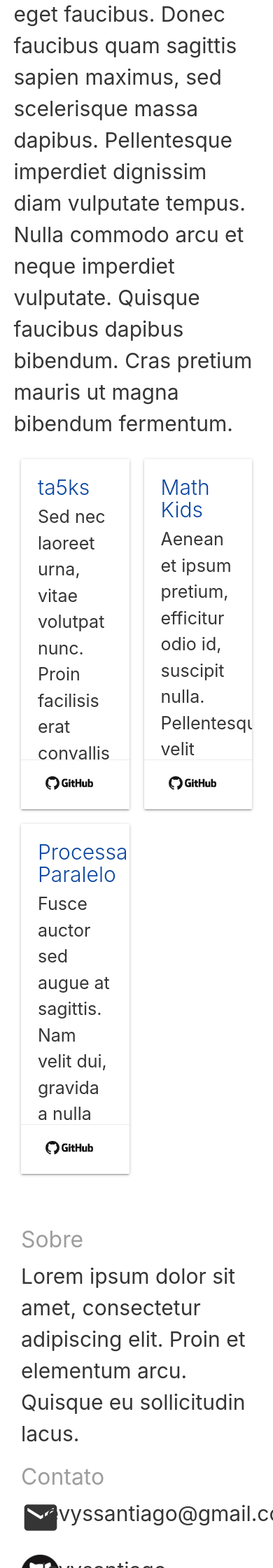
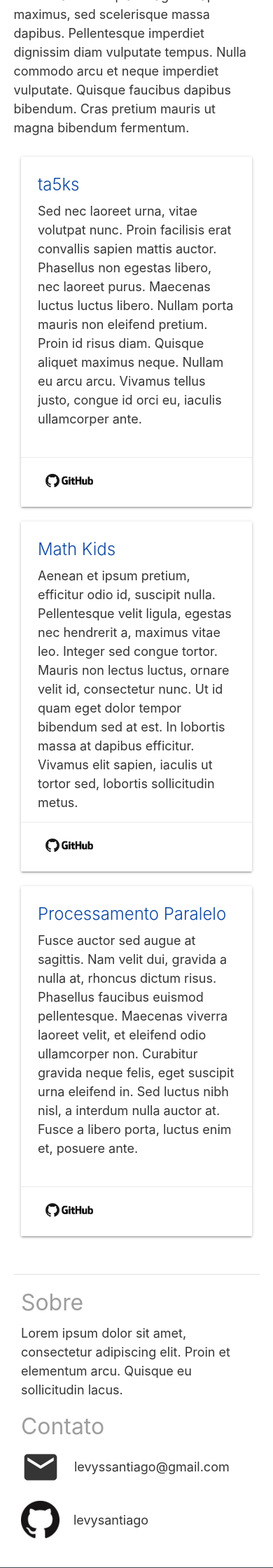
Before and after one commit to Levysantiago/Projeto-web, a PHP site: page /projetos.html in a window 390 px wide; the page is wider, and only the part inside the window is pictured. Shown: the part 280-2520 px from the top of that part at 70% size. Run offline with PHP 8.4, Linux system fonts and the light colour scheme.

Commit message:
Corrigindo responsividade

```diff
--- a/projeto/etapa_2/projetos.html
+++ b/projeto/etapa_2/projetos.html
@@ -7,6 +7,7 @@
 	<link rel="stylesheet" type="text/css" href="style.css">
 	<link rel="stylesheet" href="https://cdnjs.cloudflare.com/ajax/libs/materialize/1.0.0/css/materialize.min.css">
     <link href="https://fonts.googleapis.com/icon?family=Material+Icons" rel="stylesheet">
+    <meta name="viewport" content="width=device-width, initial-scale=1.0">
 </head>
 <body>
 	<!-- MENU -->
@@ -14,7 +15,7 @@
 		<div class="parallax-container">
 	      	<nav class="transparent z-depth-0">
 			    <div class="nav-wrapper">
-			      <a href="#" data-target="mobile-demo" class="sidenav-trigger"><img width="90px" src="imgs/menu.png"></a>
+			      <a href="#" data-target="mobile-demo" class="sidenav-trigger"><img src="imgs/menu.png"></a>
 			      <ul class="right hide-on-med-and-down">
 			        <li><a href="./index.html">Principal</a></li>
 			        <li><a href="./publicacoes.html">Publicações</a></li>
@@ -43,7 +44,7 @@
 				</p><br/>
 
 				<div class="row">
-					<div class="col s6">
+					<div class="col s12 l6">
 				    	<a href="https://github.com/Levysantiago/ta5ks">
 					      <div class="card hoverable large">
 
@@ -58,7 +59,7 @@
 				  		</a>
 				    </div>
 
-				    <div class="col s6">
+				    <div class="col s12 l6">
 				    	<a href="https://github.com/Levysantiago/MathKids">
 					      <div class="card hoverable large">
 
@@ -73,7 +74,7 @@
 				  		</a>
 				    </div>
 
-				    <div class="col s6">
+				    <div class="col s12 l6">
 				    	<a href="https://github.com/Levysantiago/processamento_Paralelo">
 					      <div class="card hoverable large">
 
@@ -94,8 +95,8 @@
 	</main>
 
 	<!-- FOOTER -->
+	<footer class="page-footer white">
 		<div class="divider"></div>
-	<footer class="page-footer white">
           <div class="container">
             <div class="row">
               <div class="col l4 m6 s12">
@@ -107,19 +108,15 @@
               <div class="col l6 offset-l2 m6 s12">
                 <h4 class="grey-text">Contato</h4>
                 <div class="row">
-            	<div class="col s1 m2">
-	                <i class="medium material-icons" alt="Endereço de email">email</i>
-				</div>
-				<div class="col s1">
-					<p class="text-lighten-4">levyssantiago@gmail.com</p></p>
+                	<div class="col s1 m2 valign-wrapper">
+		                <i class="medium material-icons img-footer" alt="Endereço de email">email</i>
+						<p class="text-lighten-4 left-align">levyssantiago@gmail.com</p></p>
 					</div>
 				</div>
 				<div class="row">
-				<div class="col s1 m2">
-					<img src="imgs/github-circle.jpg" alt="Usuário github" />
-				</div>
-				<div class="col s1">
-					<p class="text-lighten-4">levysantiago</p></p>
+					<div class="col s1 m2 valign-wrapper">
+						<img class="img-footer" src="imgs/github-circle.jpg" alt="Usuário github" />
+						<p class="text-lighten-4">levysantiago</p>
 					</div>
 				</div>
               </div>
@@ -128,10 +125,9 @@
           </div>
 
 			<div class="footer-copyright blue-grey darken-3">
-        <div class="container">
 		            <nav class="transparent z-depth-0">
 					    <div class="nav-wrapper">
-		      <ul id="nav-mobile" class="right">
+					      <ul class="right">
 					        <li><a href="./index.html">Principal</a></li>
 					        <li><a href="./publicacoes.html">Publicações</a></li>
 					        <li><a href="./projetos.html">Projetos</a></li>
@@ -139,7 +135,7 @@
 					      </ul>
 					    </div>
 					</nav>
-        </div>
+
 			</div>
         </footer>
 
--- a/projeto/etapa_2/style.css
+++ b/projeto/etapa_2/style.css
@@ -63,6 +63,10 @@ header .parallax-container, header .parallax{
 	height: 100%;
 }
 
+div.card-content > span.card-title{
+	color: #0d47a1;
+}
+
 .dateText{
 	color: gray;
 	font-size: 10px;
@@ -85,7 +89,36 @@ header .parallax-container, header .parallax{
 	margin: 0px;
 }
 
-ul.sidenav{
+.img-footer{
+	margin-right: 20px;
+	width: 70px;
+}
+
+nav > div > ul {
+    float: right;
+}
+
+@media only screen and (max-width: 1000px) {
+    nav > div > ul a {
+	    font-size: 14px;
+	}
+
+	nav > div > ul {
+	    float: none;
+	}
+
+	#main-header h1{
+		font-size: 35px;
+	}
+}
+
+
+
+
+
+
+
+/*ul.sidenav{
 	width: 80%;
 }
 
@@ -101,9 +134,9 @@ ul.sidenav > li > a{
 
 div.card-content > span.card-title{
 	color: #0d47a1;
-}
+}*/
 
-@media screen and (orientation:landscape) {
+/*@media screen and (orientation:landscape) {
 	ul.sidenav{
 		width: 80%;
 	}
@@ -117,26 +150,4 @@ div.card-content > span.card-title{
 		padding: 3% 3% 3% 8%;
 		font-size: 30px;
 	}
-}
-
-@media only screen and (max-width: 1000px) {
-    p{
-		font-size: 30px;
-	}
-
-	div.card-content p{
-		font-size: 25px;
-	}
-
-	div.card-content p.dateText{
-		font-size: 20px;
-	}
-
-	div.card-content > span.card-title{
-		font-size: 30px;
-	}
-
-	.multiline-ellipsis {
-	    -webkit-line-clamp: 4;
-	}
-}
+}*/
```
Also changed, not shown: docs/contato.html (+13 -17 lines), docs/index.html (+11 -16 lines), docs/projetos.html (+14 -18 lines), docs/publicacoes.html (+11 -15 lines), docs/style.css (+37 -26 lines), projeto/etapa_2/contato.html (+13 -17 lines), projeto/etapa_2/index.html (+11 -16 lines), projeto/etapa_2/publicacoes.html (+11 -15 lines), projeto/etapa_2/imgs/menu-white.png, projeto/etapa_2/imgs/menu.png, 2 other files. Lines whose indentation alone changed are shown as unchanged.
